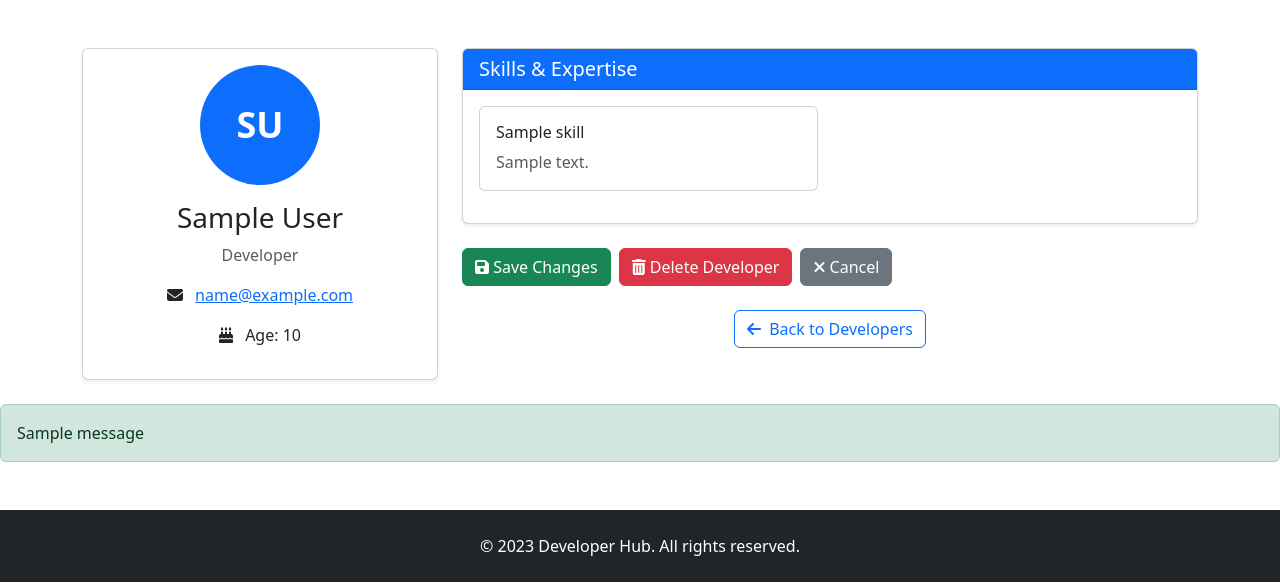
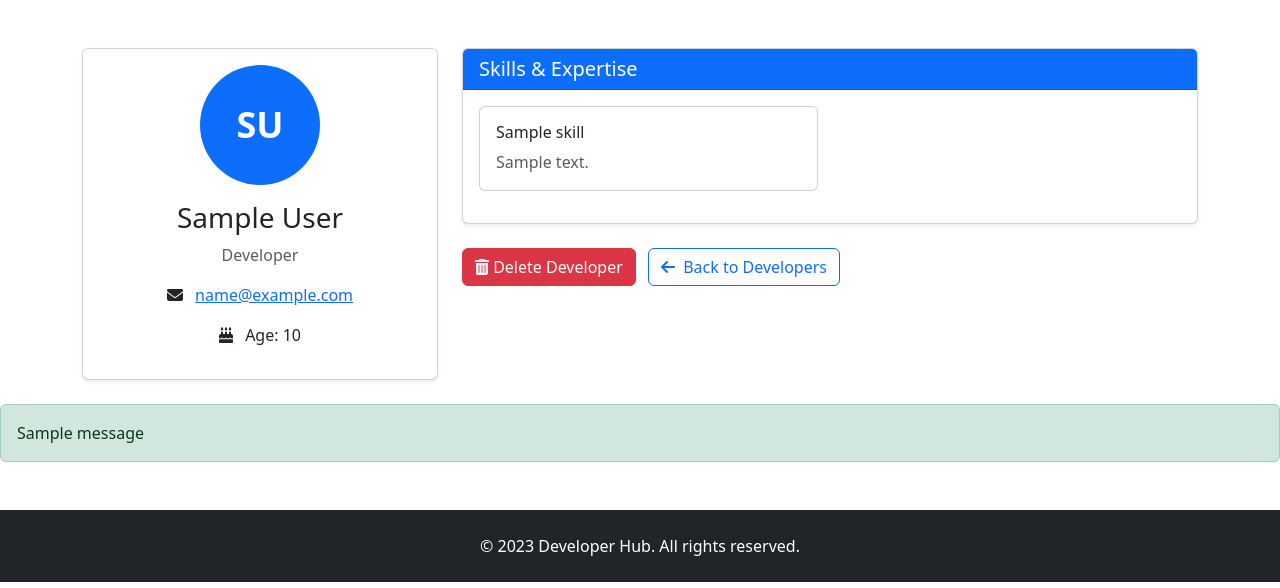
Before and after one commit to TechStack-Backend/student_Alireza_Mortaji, a Django app: page /developers/1 in a window 1280 px wide. Shown: the part 56-644 px from the top of the page. Run offline with Django 5.2, Linux system fonts and the light colour scheme; tables that the repository leaves empty hold one stand-in row (values such as "Sample post"); one stand-in notice (Sample message) is shown.

Commit message:
fix(task_4):problems in templates fixed

```diff
--- a/task3/developers/templates/developers/developer_detail.html
+++ b/task3/developers/templates/developers/developer_detail.html
@@ -56,30 +56,16 @@
                 </div>
             </div>
             <div class="mt-4 d-flex">
-                <!-- 🟩 Save Button -->
-                <button type="submit" class="btn btn-success me-2">
-                    <i class="fas fa-save"></i> Save Changes
-                </button>
-
                 <!-- 🔴 Delete Button -->
                 <form action="{% url 'developers:delete_developer' developer.pk %}" method="post" class="d-inline">
                     {% csrf_token %}
                     <button type="submit" class="btn btn-danger me-2">
                         <i class="fas fa-trash-alt"></i> Delete Developer
                     </button>
+                    <a href="{% url 'developers:developer_list' %}" class="btn btn-outline-primary">
+                        <i class="fas fa-arrow-left me-1"></i> Back to Developers
+                    </a>
                 </form>
-
-                <!-- ⚪ Cancel Button -->
-                <a href="{% url 'developers:developer_list' %}" class="btn btn-secondary">
-                    <i class="fas fa-times"></i> Cancel
-                </a>
-            </div>
-
-
-            <div class="mt-4 text-center">
-                <a href="{% url 'developers:developer_list' %}" class="btn btn-outline-primary">
-                    <i class="fas fa-arrow-left me-1"></i> Back to Developers
-                </a>
             </div>
         </div>
     </div>
```
Also changed, not shown: task3/project/templates/project/project_detail.html (+3 -10 lines), task3/project/templates/project/projects_list.html (+10 -1 lines), task3/project/views.py (+9 -2 lines).
